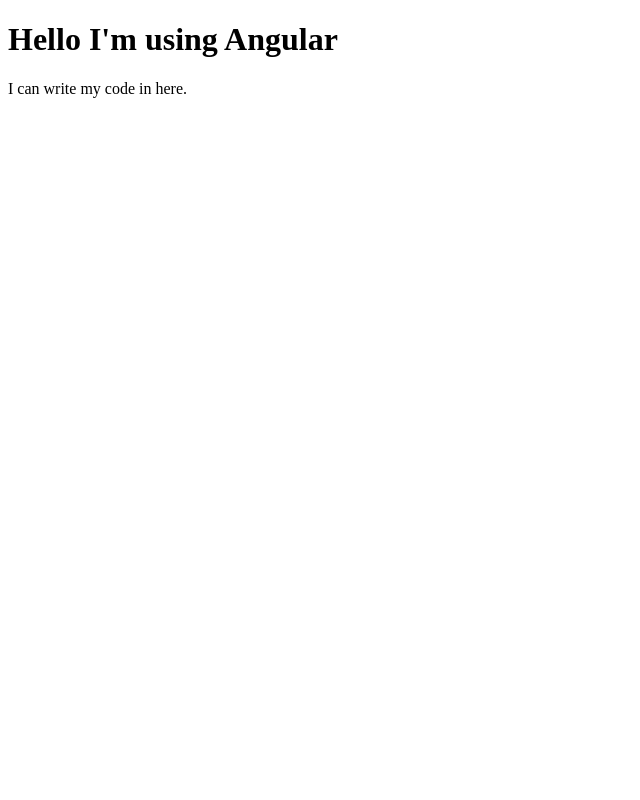
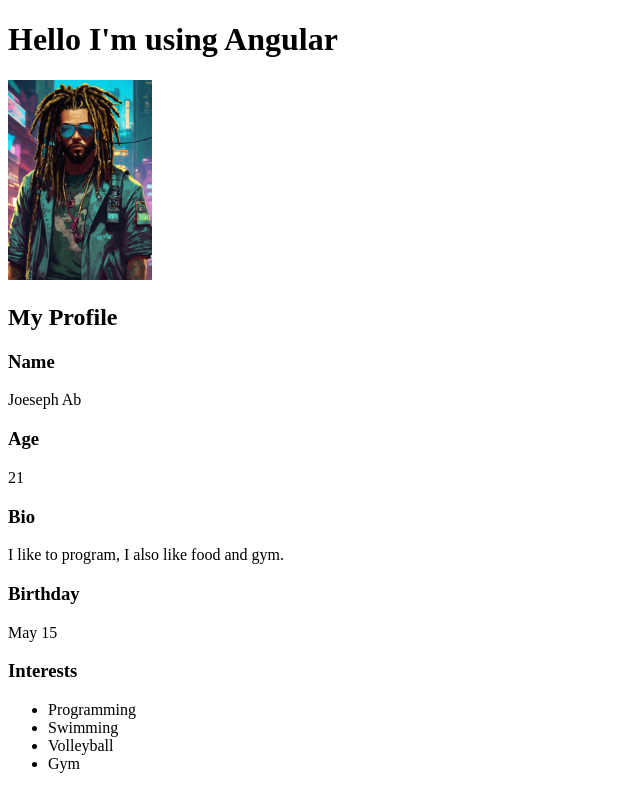
Before and after one commit to Josh-techie/Angular, an Angular app: page / in a window 1280 px wide. Shown: the whole page, without its empty margins (0-640 px from the left). Built offline with nearby package versions, Linux system fonts and the light colour scheme.

Commit message:
Create Base Profil

```diff
--- a/src/app/app.component.html
+++ b/src/app/app.component.html
@@ -1,3 +1,24 @@
 <h1> Hello I'm using Angular </h1>
 
-<p> I can write my code in here. </p>
+<div>
+  <img src="assets/profil.jpg"
+       alt="my profil"
+       height="200"
+  />
+  <h2> My Profile </h2>
+  <h3> Name </h3>
+  <p> Joeseph Ab </p>
+  <h3> Age </h3>
+  <p> 21 </p>
+  <h3> Bio </h3>
+  <p> I like to program, I also like food and gym.</p>
+  <h3> Birthday </h3>
+  <p> May 15 </p>
+  <h3> Interests </h3>
+  <ul>
+    <li> Programming</li>
+    <li> Swimming</li>
+    <li> Volleyball</li>
+    <li> Gym </li>
+  </ul>
+</div>
```
Also changed, not shown: src/assets/profil.jpg (added).
